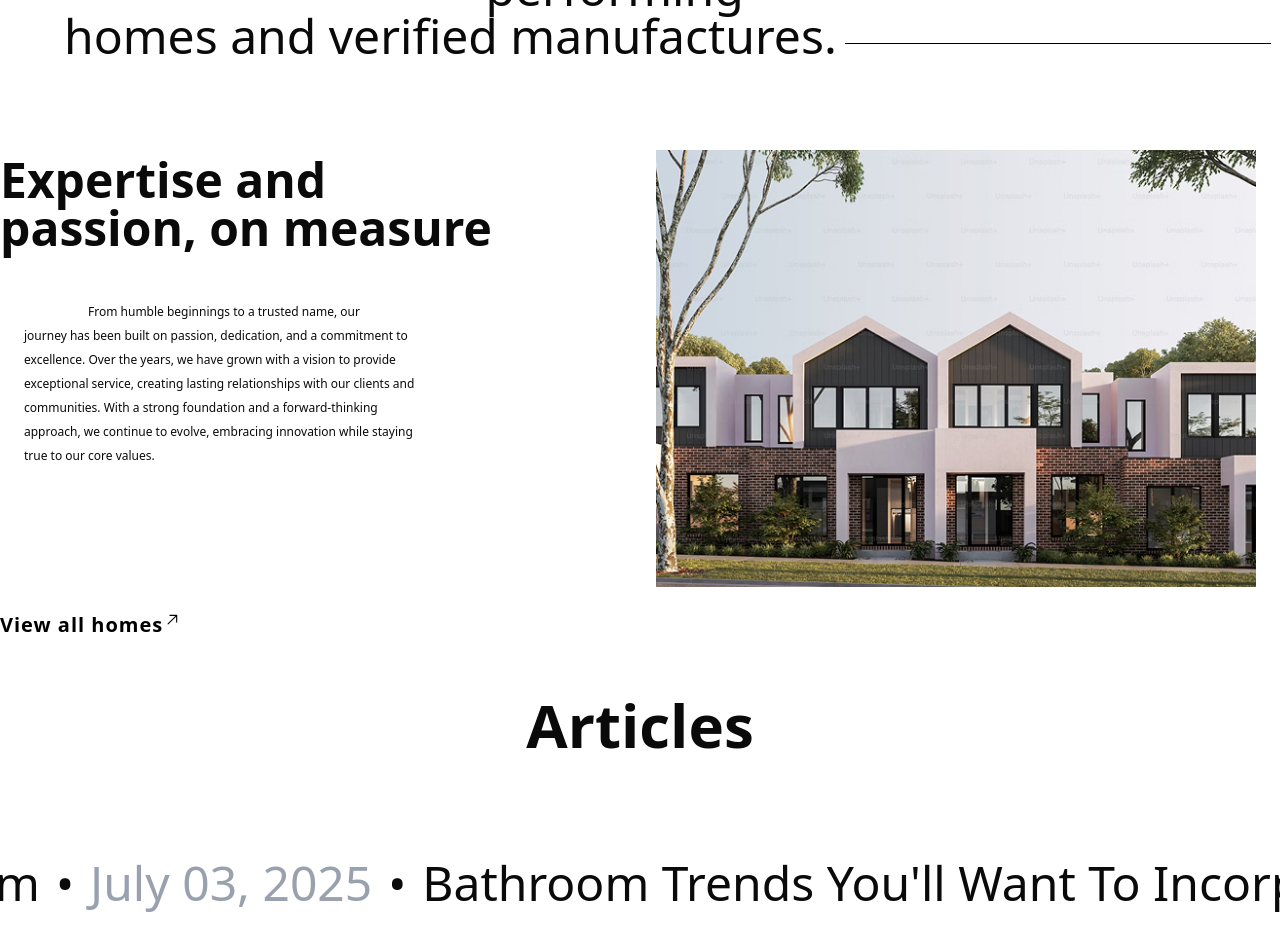
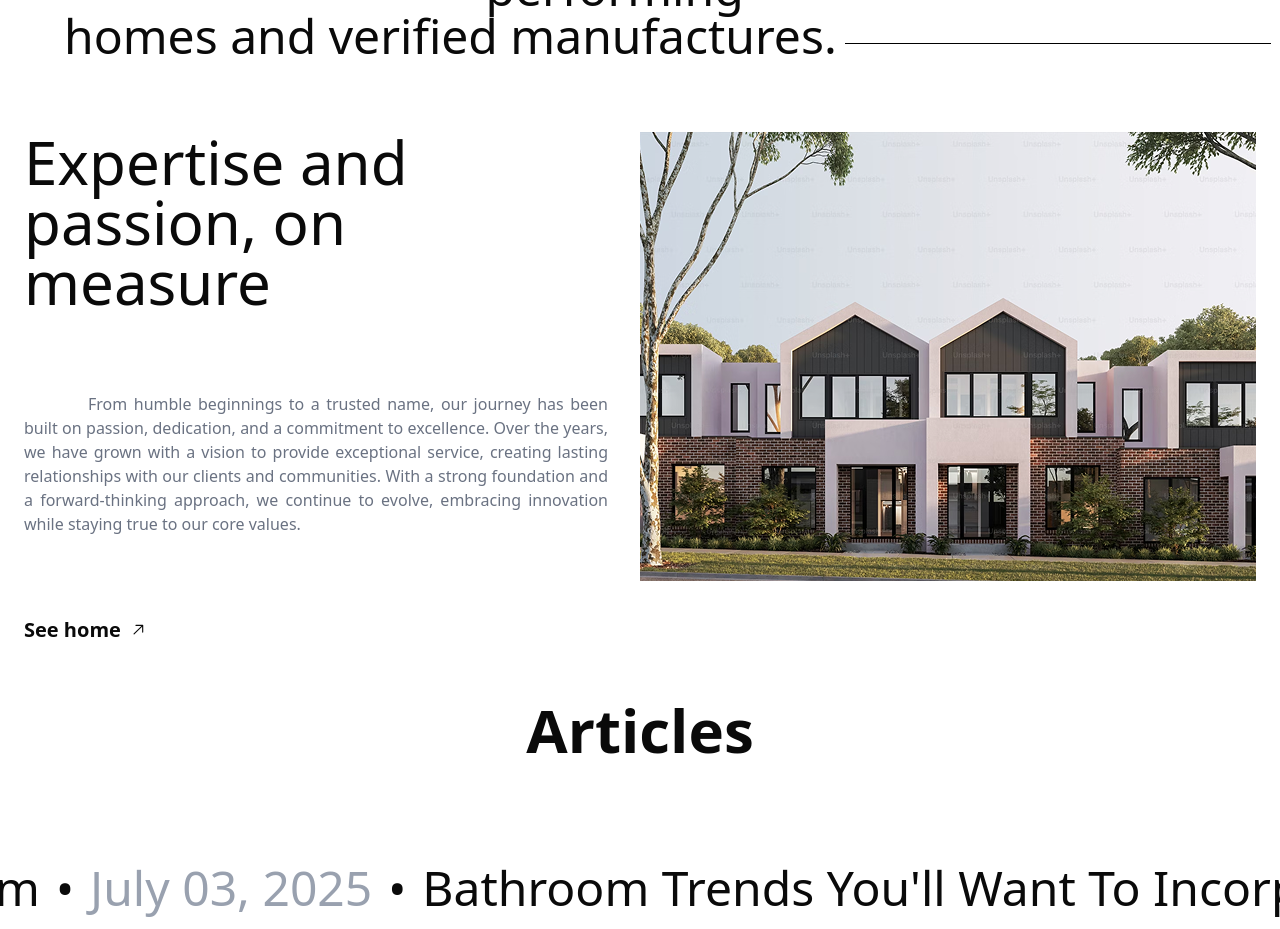
Before and after one commit to Kaveeshala/LandingPage, a Next.js app: page / in a window 1280 px wide. Shown: the part 2440-3369 px from the top of the page. Built offline with nearby package versions, Linux system fonts and the light colour scheme.

Commit message:
change the styles in goal section

```diff
--- a/src/app/components/Goal.jsx
+++ b/src/app/components/Goal.jsx
@@ -1,57 +1,48 @@
-import { Card, CardContent, CardTitle } from '@/components/ui/card'
-import Image from 'next/image'
-import image6 from '../../../public/images/image6.png'
-import { GoArrowUpRight } from "react-icons/go"
+import { Card, CardContent, CardTitle } from '@/components/ui/card';
+import Image from 'next/image';
+import image6 from '../../../public/images/image6.png';
+import { GoArrowUpRight } from "react-icons/go";
 
-export default function Goal() {
+export default function HomeDescription() {
   return (
-    <section className='max-w-7xl mx-auto'>
+    <section className="max-w-7xl mx-auto">
       <Card className="w-full border-none shadow-none">
+        <CardContent className="flex gap-8">
+          {/* Left side: Text content (larger column) */}
+          <div className="flex flex-col gap-20 w-3/5"> {/* Increased width to 60% */}
+            <h1 className="text-6xl">
+              Expertise and<br /> passion, on measure
+            </h1>
 
-        <CardTitle>
-          <p className="text-5xl py-6">
-            Expertise and<br /> passion, on measure
-          </p>
-        </CardTitle>
-
-        <CardContent>
-          <div className="flex justify-between items-start">
-
-          <div className="flex-1">
-            <p className="text-xs text-justify leading-loose indent-16">
+            {/* Paragraph with justified content */}
+            <p className="text-xm text-justify text-gray-500  indent-16">
               From humble beginnings to a trusted name, our
-            <br />
               journey has been built on passion, dedication, and a commitment to
-            <br />
               excellence. Over the years, we have grown with a vision to provide
-            <br />
               exceptional service, creating lasting relationships with our clients and
-             <br />
               communities. With a strong foundation and a forward-thinking
-            <br />
               approach, we continue to evolve, embracing innovation while staying
-            <br />
               true to our core values.
             </p>
-         </div>
 
-            <div className="flex flex-cols items-start gap-20 mt-[-150px]">
-              <Image
-                src={image6}
-                alt="image6"
-                width={600}
-                height={700}
-                className="object-cover"
-              />
+            <div className="flex items-center gap-2 mt-auto">
+              <p className="text-xl font-semibold">See home</p>
+              <GoArrowUpRight size={18} />
             </div>
           </div>
+
+          {/* Right side: Image (smaller column) */}
+          <div className="flex-shrink-0 w-2/4"> {/* Reduced width to 40% */}
+            <Image
+              src={image6}
+              alt="image6"
+              width={900}
+              height={500}
+              className="w-full h-auto object-cover"
+            />
+          </div>
         </CardContent>
-
-        <div className="flex flex-colsitems-center text-black font-semibold text-xs">
-                <p className="text-xl tracking-wider">View all homes</p>
-                <GoArrowUpRight size={18} />
-        </div>
       </Card>
     </section>
-  )
+  );
 }
```
